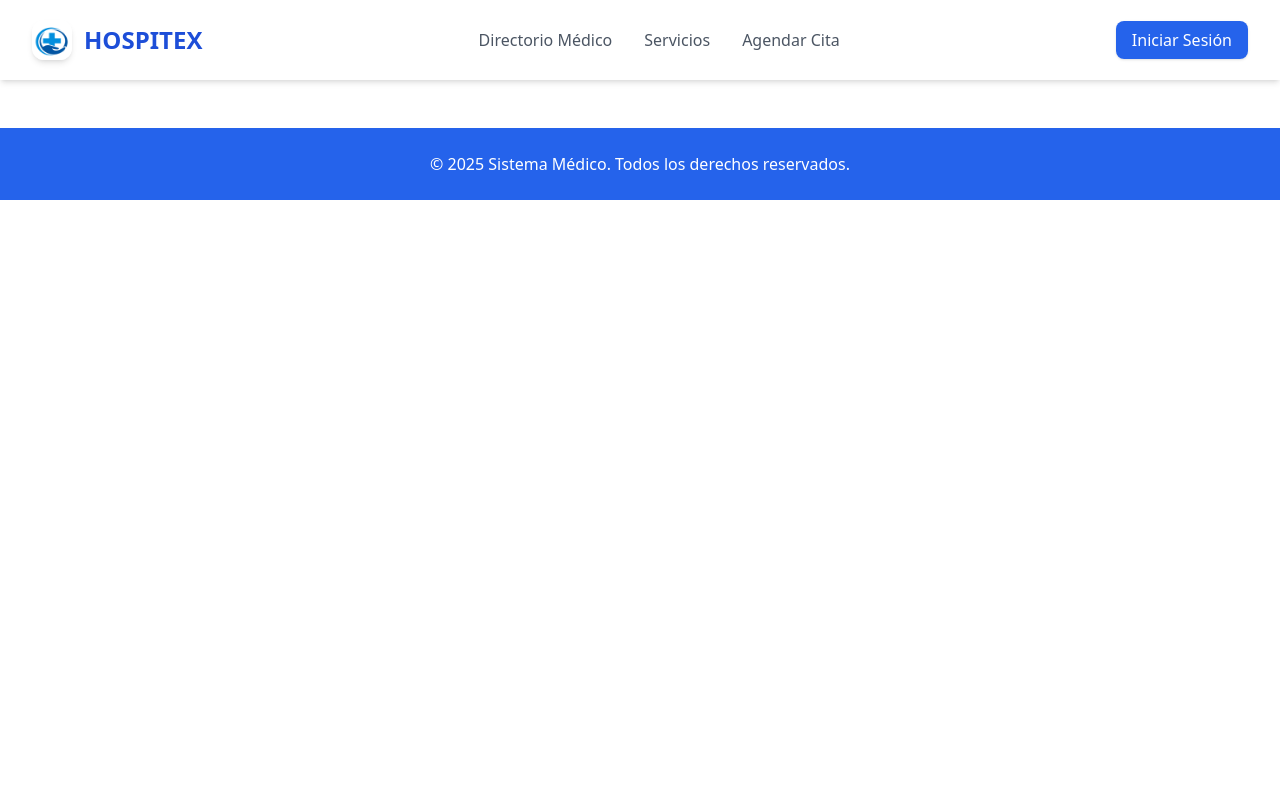
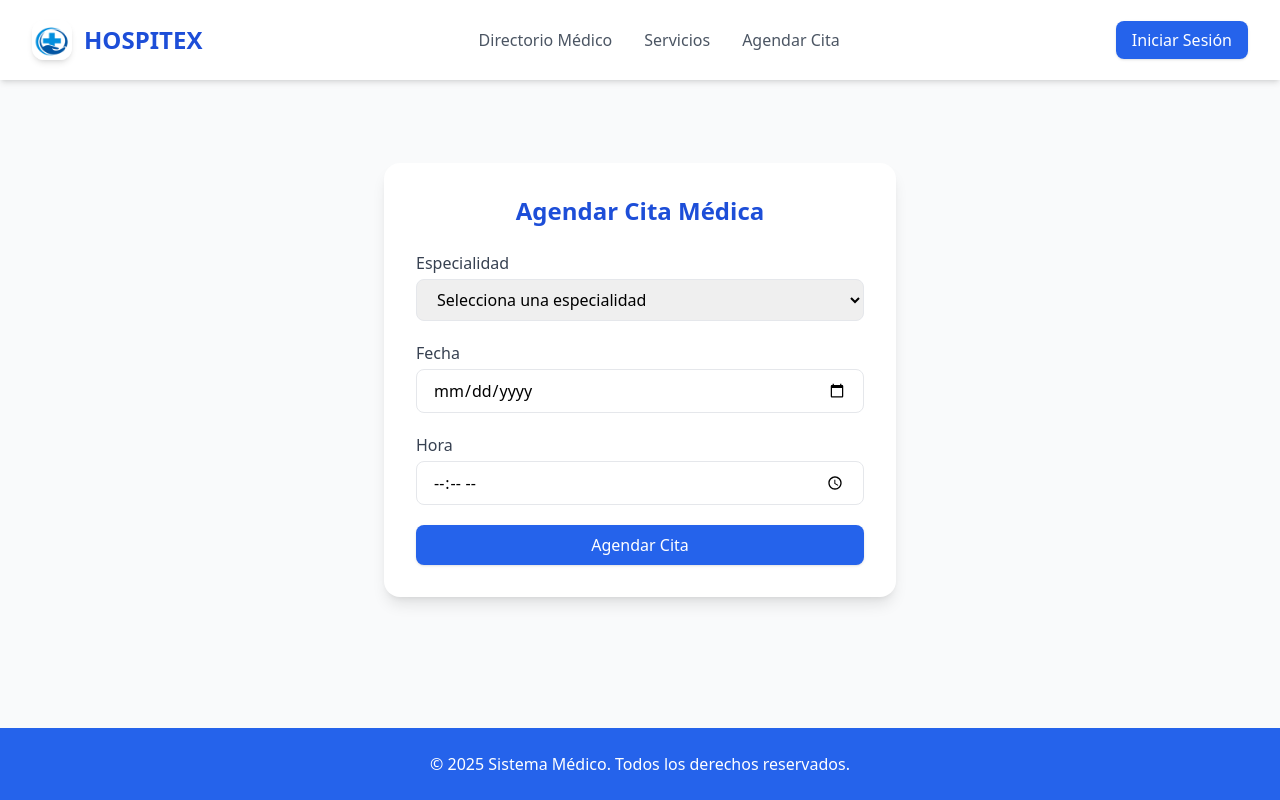
Before and after one commit to dariannye/HCI-BIU, a React (Vite) app in the folder Frontend/Sistema-Citas-Medicas-HCI/: page /appointments in a window 1280 px wide. Built offline with nearby package versions, Linux system fonts and the light colour scheme.

Commit message:
citas, pagina paciente

```diff
--- a/Frontend/Sistema-Citas-Medicas-HCI/src/pages/Appointments.tsx
+++ b/Frontend/Sistema-Citas-Medicas-HCI/src/pages/Appointments.tsx
@@ -1,10 +1,101 @@
 import Navbar from "../components/Navbar";
 import Footer from "../components/Footer";
+import { useState } from "react";
 
-export default function Home() {
+export default function Appointment() {
+  const [formData, setFormData] = useState({
+    especialidad: "",
+    fecha: "",
+    hora: "",
+  });
+
+  const handleChange = (e: React.ChangeEvent<HTMLInputElement | HTMLSelectElement>) => {
+    setFormData({ ...formData, [e.target.name]: e.target.value });
+  };
+
+  const handleSubmit = (e: React.FormEvent) => {
+    e.preventDefault();
+    console.log("Datos enviados:", formData);
+    alert("¡Tu cita ha sido agendada con éxito!");
+  };
+
   return (
-    <div className="min-h-screen flex flex-col">
+    <div className="min-h-screen flex flex-col bg-gray-50">
       <Navbar />
+
+      {/* Contenido principal */}
+      <main className="flex-grow flex justify-center items-center py-10 px-4">
+        <div className="bg-white shadow-lg rounded-2xl p-8 w-full max-w-lg">
+          <h1 className="text-2xl font-bold text-blue-700 mb-6 text-center">
+            Agendar Cita Médica
+          </h1>
+
+          <form onSubmit={handleSubmit} className="space-y-5">
+            {/* Especialidad */}
+            <div>
+              <label className="block text-gray-700 font-medium mb-1">
+                Especialidad
+              </label>
+              <select
+                name="especialidad"
+                value={formData.especialidad}
+                onChange={handleChange}
+                required
+                className="w-full px-4 py-2 border rounded-lg focus:ring-2 focus:ring-blue-500 outline-none"
+              >
+                <option value="">Selecciona una especialidad</option>
+                <option value="cardiologia">Cardiología</option>
+                <option value="dermatologia">Dermatología</option>
+                <option value="ginecologia">Ginecología</option>
+                <option value="neumologia">Neumología</option>
+                <option value="nutricion">Nutrición</option>
+                <option value="oftalmologia">Oftalmología</option>
+                <option value="ortopedia">Ortopedia</option>
+                <option value="pediatria">Pediatría</option>
+                <option value="urologia">Urología</option>
+              </select>
+            </div>
+
+            {/* Fecha */}
+            <div>
+              <label className="block text-gray-700 font-medium mb-1">
+                Fecha
+              </label>
+              <input
+                type="date"
+                name="fecha"
+                value={formData.fecha}
+                onChange={handleChange}
+                required
+                className="w-full px-4 py-2 border rounded-lg focus:ring-2 focus:ring-blue-500 outline-none"
+              />
+            </div>
+
+            {/* Hora */}
+            <div>
+              <label className="block text-gray-700 font-medium mb-1">
+                Hora
+              </label>
+              <input
+                type="time"
+                name="hora"
+                value={formData.hora}
+                onChange={handleChange}
+                required
+                className="w-full px-4 py-2 border rounded-lg focus:ring-2 focus:ring-blue-500 outline-none"
+              />
+            </div>
+
+            {/* Botón */}
+            <button
+              type="submit"
+              className="w-full bg-blue-600 text-white py-2 rounded-lg shadow hover:bg-blue-700 transition"
+            >
+              Agendar Cita
+            </button>
+          </form>
+        </div>
+      </main>
 
       <Footer />
     </div>
--- a/Frontend/Sistema-Citas-Medicas-HCI/src/pages/Login.tsx
+++ b/Frontend/Sistema-Citas-Medicas-HCI/src/pages/Login.tsx
@@ -1,14 +1,16 @@
 import { useState } from "react";
-import { Link } from "react-router-dom";
+import { Link, useNavigate } from "react-router-dom";
 import ImagenPrincipal from "../assets/ImagenPrincipal.png";
 
 export default function Login() {
   const [email, setEmail] = useState("");
   const [password, setPassword] = useState("");
+  const navigate = useNavigate();
 
   const handleLogin = (e: React.FormEvent) => {
     e.preventDefault();
     console.log("Login con", email, password);
+    navigate("/dashboard");
   };
 
   return (
--- a/Frontend/Sistema-Citas-Medicas-HCI/src/pages/PatientDashboard.tsx
+++ b/Frontend/Sistema-Citas-Medicas-HCI/src/pages/PatientDashboard.tsx
@@ -0,0 +1,71 @@
+import { Link } from "react-router-dom";
+import ImagenPrincipal from "../assets/ImagenPrincipal.png";
+
+export default function PatientDashboard() {
+  return (
+    <div className="min-h-screen flex flex-col bg-gray-50">
+      {/* Navbar */}
+      <nav className="bg-white text-blue-700 px-8 py-4 flex justify-between items-center shadow-md">
+        {/* Logo + Título */}
+        <Link
+          to="/"
+          className="flex items-center gap-3 text-2xl font-bold hover:opacity-90 transition"
+        >
+          <img
+            src={ImagenPrincipal}
+            alt="Imagen principal del sistema"
+            className="w-10 h-10 rounded-xl shadow-md"
+          />
+          HOSPITEX
+        </Link>
+
+        {/* Menú simple */}
+        <div className="space-x-6 font-medium">
+          <Link to="/appointmentss" className="hover:text-blue-500">
+            Mis Citas
+          </Link>
+          <Link to="/services" className="hover:text-blue-500">
+            Servicios
+          </Link>
+          <Link to="/profile" className="hover:text-blue-500">
+            Perfil
+          </Link>
+        </div>
+      </nav>
+
+      {/* Header del panel */}
+      <header className="bg-blue-600 text-white py-6 px-8 shadow-md">
+        <h1 className="text-3xl font-bold">Dashboard del Paciente</h1>
+      </header>
+
+      {/* 🔹 Contenido */}
+      <main className="flex-grow p-8">
+        <h2 className="text-2xl font-semibold mb-4">
+          Bienvenido, <span className="text-blue-600">[Nombre del Paciente]</span>
+        </h2>
+        <p className="mb-6 text-gray-700">
+          Aquí puedes ver y gestionar tus citas médicas.
+        </p>
+
+        {/* Tarjetas de opciones */}
+        <div className="grid grid-cols-1 md:grid-cols-2 gap-6">
+          <div className="bg-white p-6 rounded-xl shadow hover:shadow-lg transition">
+            <h3 className="text-lg font-bold text-blue-600 mb-2">📅 Próximas Citas</h3>
+            <p className="text-gray-600">Consulta tus citas agendadas.</p>
+          </div>
+
+          <div className="bg-white p-6 rounded-xl shadow hover:shadow-lg transition">
+            <Link to="/appointments" className="text-lg font-bold text-blue-600 mb-2">➕ Nueva Cita</Link>
+            <p className="text-gray-600">Agenda una nueva cita con tu médico.</p>
+          </div>
+
+          <div className="bg-white p-6 rounded-xl shadow hover:shadow-lg transition">
+            <Link to="/doctor-directory" className="text-lg font-bold text-blue-600 mb-2">🧑‍⚕️ Directorio Médico</Link>
+            <p className="text-gray-600">Encuentra médicos disponibles.</p>
+          </div>
+
+        </div>
+      </main>
+    </div>
+  );
+}
```
